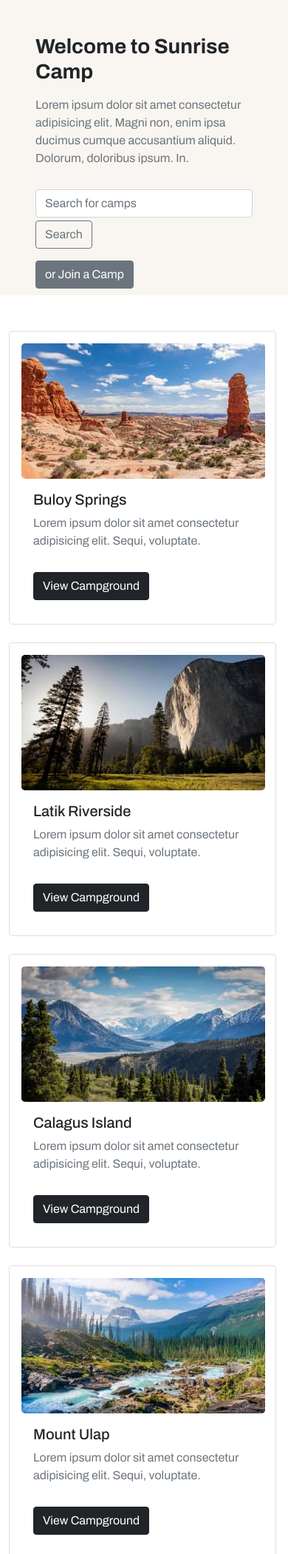
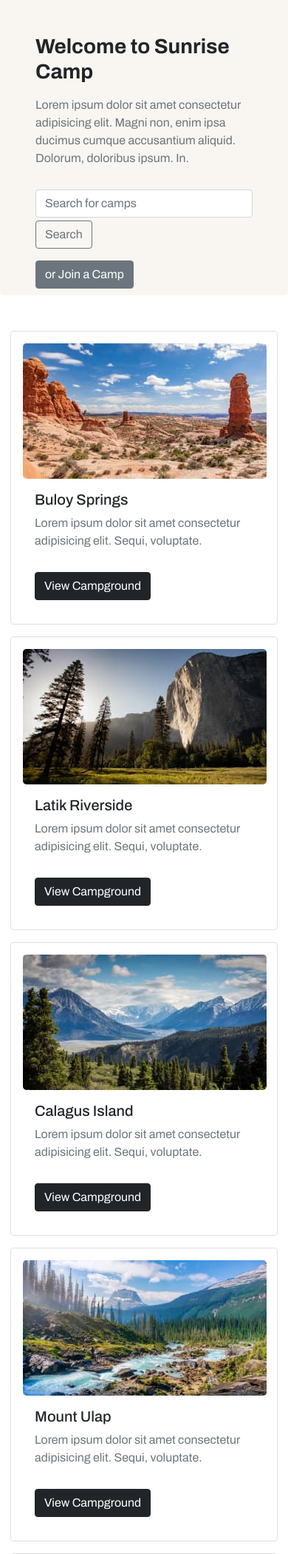
Before and after one commit to kastriotkrasniqi/camping, a PHP site: page / in a window 390 px wide. Shown: the part 91-2191 px from the top of the page at 74% size. Run offline with PHP 8.4, Linux system fonts and the light colour scheme; some web fonts are replaced.

Commit message:
responsive

```diff
--- a/index.php
+++ b/index.php
@@ -49,8 +49,9 @@
 
     <!-- ========== Start Campgrounds ========== -->
     <section class="campgrounds my-5">
-        <div class="container d-flex justify-content-lg-around justify-content-sm-center flex-wrap gap-4">
-            <div class="card p-3 rounded-3">
+        <div class="container">
+            <div class="row  gap-3 justify-content-center justify-content-lg-between">
+                <div class="card p-3 rounded-3 col-lg-3 col-md-4 col-12">
                     <img src="./img/Buloy Springs.jpg" class="card-img-top rounded-3" alt="..." />
                     <div class="card-body">
                         <h5 class="card-title">Buloy Springs</h5>
@@ -61,7 +62,7 @@
                         <a href="#" class="btn btn-dark">View Campground</a>
                     </div>
                 </div>
-            <div class="card p-3 rounded-3">
+                <div class="card p-3 rounded-3 col-lg-3 col-md-4 col-12">
                     <img src="./img/Latik Riverside.jpg" class="card-img-top rounded-3" alt="..." />
                     <div class="card-body">
                         <h5 class="card-title">Latik Riverside</h5>
@@ -72,7 +73,7 @@
                         <a href="#" class="btn btn-dark">View Campground</a>
                     </div>
                 </div>
-            <div class="card p-3 rounded-3">
+                <div class="card p-3 rounded-3 col-lg-3 col-md-4 col-12">
                     <img src="./img/Calaguas Island.jpg" class="card-img-top rounded-3" alt="..." />
                     <div class="card-body">
                         <h5 class="card-title">Calagus Island</h5>
@@ -83,7 +84,7 @@
                         <a href="#" class="btn btn-dark">View Campground</a>
                     </div>
                 </div>
-            <div class="card p-3 rounded-3">
+                <div class="card p-3 rounded-3 col-lg-3 col-md-4 col-12">
                     <img src="./img/Mount Ulap.jpg" class="card-img-top rounded-3" alt="..." />
                     <div class="card-body">
                         <h5 class="card-title">Mount Ulap</h5>
@@ -94,7 +95,7 @@
                         <a href="#" class="btn btn-dark">View Campground</a>
                     </div>
                 </div>
-            <div class="card p-3 rounded-3">
+                <div class="card p-3 rounded-3 col-lg-3 col-md-4 col-12">
                     <img src="./img/Onay Beach.jpg" class="card-img-top rounded-3" alt="..." />
                     <div class="card-body">
                         <h5 class="card-title">Onay Beach</h5>
@@ -105,7 +106,7 @@
                         <a href="#" class="btn btn-dark">View Campground</a>
                     </div>
                 </div>
-            <div class="card p-3 rounded-3">
+                <div class="card p-3 rounded-3 col-lg-3 col-md-4 col-12">
                     <img src="./img/Seven Sisters Waterfall.jpg" class="card-img-top rounded-3" alt="..." />
                     <div class="card-body">
                         <h5 class="card-title">Seven Sisters Waterfall</h5>
@@ -114,6 +115,7 @@
                             voluptate.
                         </p>
                         <a href="#" class="btn btn-dark">View Campground</a>
+                    </div>
                 </div>
             </div>
         </div>
```
Lines whose indentation alone changed are shown as unchanged.
